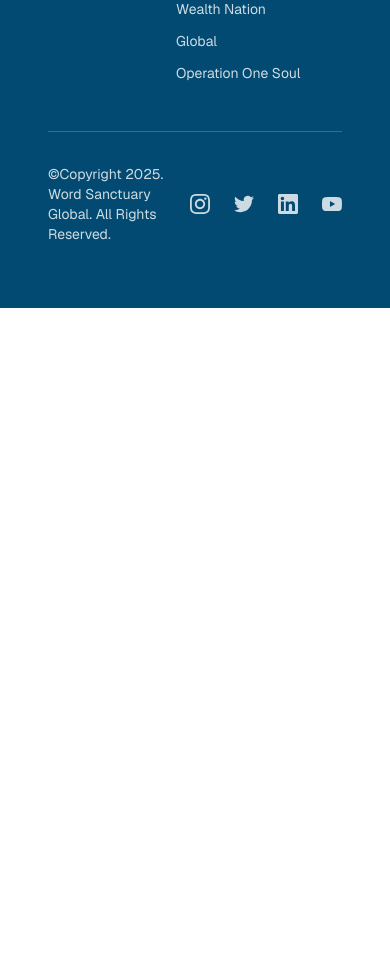
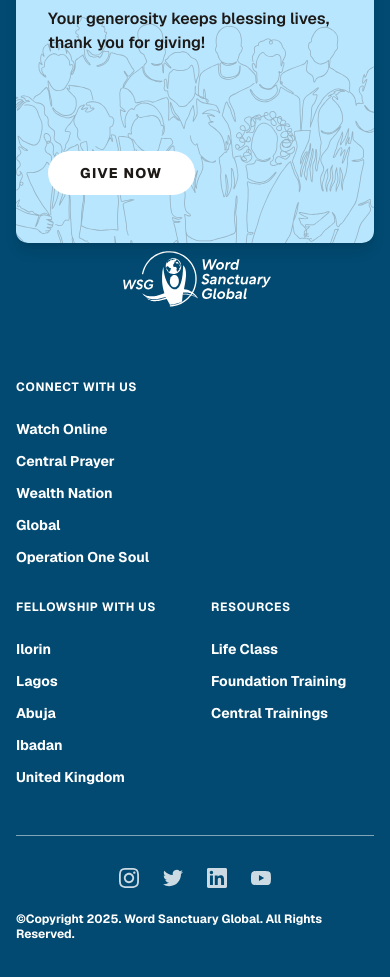
Before and after one commit to Word-Sanctuary/word-sanctuary-online-website, a Next.js app: page / in a window 390 px wide. Shown: the part 7380-8357 px from the top of the page. Before the commit the page ends 7688 px from the top, so only its background shows below. Built offline with nearby package versions, Linux system fonts and the light colour scheme.

Commit message:
Implement code changes to enhance functionality and improve performance

```diff
--- a/src/components/Footer.tsx
+++ b/src/components/Footer.tsx
@@ -26,20 +26,118 @@
   ];
 
   return (
-    <div className="w-full bg-sky-900 px-12 py-16">
+    <div className="w-full relative">
+      {/* White section for top part of mobile card */}
+      <div className="block md:hidden bg-white h-24"></div>
+
+      {/* Blue footer section */}
+      <div className="bg-sky-900 relative">
+        {/* Mobile Donation Card - Only visible on mobile, positioned absolutely */}
+        <div className="block md:hidden absolute -top-16 left-4 right-4 z-10">
+          <div className="bg-sky-200 rounded-xl shadow-lg overflow-hidden p-8 pb-12 relative">
+            <div className="flex flex-col gap-8 relative z-10">
+              <div className="flex flex-col gap-5">
+                <h2 className="text-stone-900 text-4xl font-bold font-anton leading-[48px]">
+                  Give to Word Sanctuary
+                </h2>
+                <p className="text-stone-900 text-base font-semibold leading-normal">
+                  Your generosity keeps blessing lives, thank you for giving!
+                </p>
+              </div>
+              <div className="flex justify-start mt-16">
+                <button className="h-11 px-8 py-2.5 bg-white rounded-full inline-flex justify-center items-center gap-2 hover:bg-gray-50 transition-colors">
+                  <span className="text-stone-900 text-sm font-extrabold tracking-widest">
+                    GIVE NOW
+                  </span>
+                </button>
+              </div>
+            </div>
+            {/* Decorative illustration background - spans full width and covers lower portion */}
+            <div className="absolute bottom-0 left-0 right-0 opacity-30 pointer-events-none">
+              <img
+                src="/icons/peoplevector.svg"
+                alt="People illustration"
+                className="w-full object-cover object-bottom"
+              />
+            </div>
+          </div>
+        </div>
+        <div className="px-4 md:px-12 pt-80 md:pt-16 pb-16">
         <div className="max-w-7xl mx-auto">
           {/* Main Footer Content */}
-        <div className="flex items-start gap-32 mb-12">
+          <div className="flex flex-col md:flex-row md:items-start gap-8 md:gap-32 mb-12">
           {/* Logo Section */}
-          <div className="flex items-center gap-4">
+          <div className="flex items-center justify-center md:justify-start gap-4 mb-8 md:mb-0">
             <AssetLogo
               name="footer-logo"
-              size={200}
+              size={160}
               className="transition-transform duration-300 hover:scale-105"
               alt="Word Sanctuary Global Logo"
             />
           </div>
 
+          {/* Mobile: Stack all sections vertically */}
+          <div className="flex flex-col md:hidden gap-8 w-full">
+            {/* Connect With Us Section */}
+            <div className="flex flex-col gap-6">
+              <h3 className="text-white text-xs font-bold uppercase tracking-wider">
+                CONNECT WITH US
+              </h3>
+              <div className="flex flex-col gap-3">
+                {connectLinks.map((link) => (
+                  <a
+                    key={link}
+                    href="#"
+                    className="text-white text-sm font-bold hover:text-white/80 transition-colors cursor-pointer"
+                  >
+                    {link}
+                  </a>
+                ))}
+              </div>
+            </div>
+
+            {/* Fellowship and Resources in a row on mobile */}
+            <div className="flex justify-between gap-8">
+              {/* Fellowship With Us Section */}
+              <div className="flex flex-col gap-6 flex-1">
+                <h3 className="text-white text-xs font-bold uppercase tracking-wider">
+                  FELLOWSHIP WITH US
+                </h3>
+                <div className="flex flex-col gap-3">
+                  {fellowshipLinks.map((link) => (
+                    <a
+                      key={link}
+                      href="#"
+                      className="text-white text-sm font-bold hover:text-white/80 transition-colors cursor-pointer"
+                    >
+                      {link}
+                    </a>
+                  ))}
+                </div>
+              </div>
+
+              {/* Resources Section */}
+              <div className="flex flex-col gap-6 flex-1">
+                <h3 className="text-white text-xs font-bold uppercase tracking-wider">
+                  RESOURCES
+                </h3>
+                <div className="flex flex-col gap-3">
+                  {resourceLinks.map((link) => (
+                    <a
+                      key={link}
+                      href="#"
+                      className="text-white text-sm font-bold hover:text-white/80 transition-colors cursor-pointer"
+                    >
+                      {link}
+                    </a>
+                  ))}
+                </div>
+              </div>
+            </div>
+          </div>
+
+          {/* Desktop: Original horizontal layout */}
+          <div className="hidden md:flex md:items-start gap-32">
             {/* Connect With Us Section */}
             <div className="flex flex-col gap-6 min-w-[160px]">
               <h3 className="text-white text-sm font-medium uppercase tracking-wider">
@@ -94,15 +192,17 @@
               </div>
             </div>
             </div>
+          </div>
+        </div>
 
         {/* Bottom Section */}
-        <div className="border-t border-white/20 pt-8 flex justify-between items-center">
-          <div className="text-white/80 text-sm">
+        <div className="border-t border-white/50 pt-8 flex flex-col md:flex-row justify-between items-center gap-6">
+          <div className="text-white text-xs font-bold leading-tight order-2 md:order-1">
             ©Copyright 2025. Word Sanctuary Global. All Rights Reserved.
           </div>
 
           {/* Social Media Icons */}
-          <div className="flex items-center gap-6">
+          <div className="flex items-center gap-6 order-1 md:order-2">
             {/* Instagram */}
             <a href="#" className="text-white/80 hover:text-white transition-colors">
               <svg className="w-5 h-5" fill="currentColor" viewBox="0 0 24 24">
@@ -134,5 +234,6 @@
           </div>
         </div>
       </div>
+    </div>
   );
 }
```
Also changed, not shown: public/icons/peoplevector.svg (added). Lines whose indentation alone changed are shown as unchanged.
